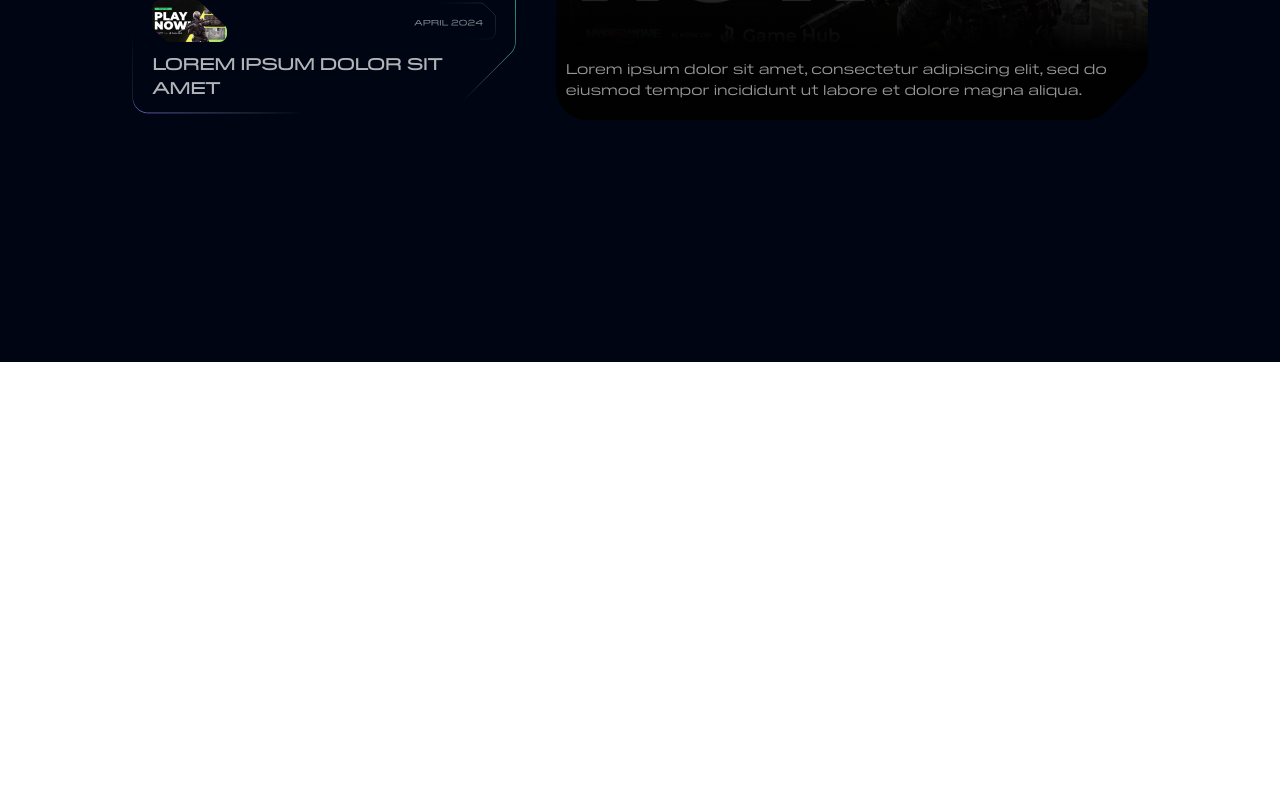
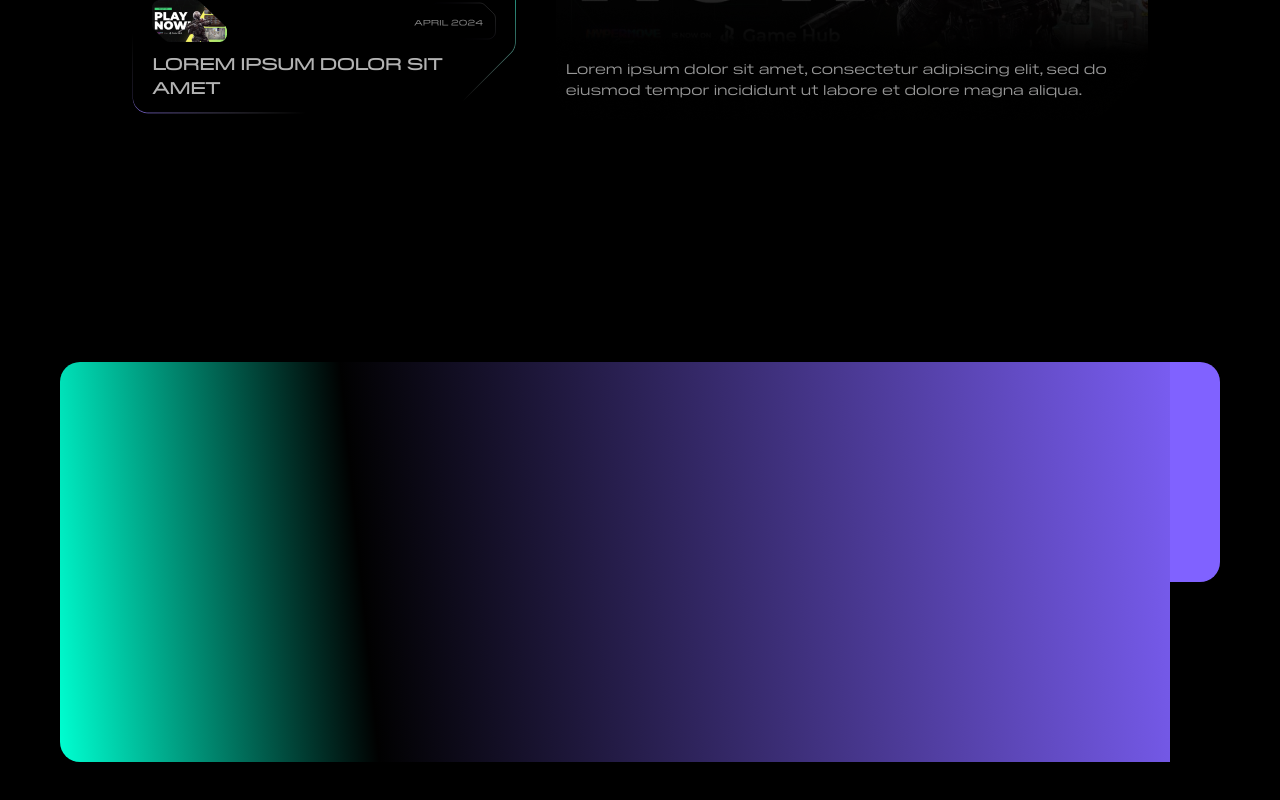
Before and after one commit to Basit46/hypermove, a React (Vite) app: page / in a window 1280 px wide. Shown: the part 3911-4711 px from the top of the page. Before the commit the page ends 4273 px from the top, so only its background shows below. Built offline with nearby package versions, Linux system fonts and the light colour scheme.

Commit message:
Added changes

```diff
--- /dev/null
+++ b/src/components/Footer.jsx
@@ -0,0 +1,16 @@
+import React from "react";
+
+const Footer = () => {
+  return (
+    <div className="bg-black px-[60px] w-full pb-[50px]">
+      <footer className="relative w-full min-h-[400px] rounded-[20px]">
+        <div className="absolute right-0 top-0 h-full w-[50px] flex flex-col bg-[black]">
+          <div className="w-full relative h-[55%] rounded-r-[20px] bg-[#8062ff]"></div>
+          <div className="w-full h-[45%] rounded-tl-[20px] bg-black" />
+        </div>
+      </footer>
+    </div>
+  );
+};
+
+export default Footer;
--- a/src/index.css
+++ b/src/index.css
@@ -121,8 +121,9 @@
 
   body {
     font-family: "PilatExtended-Regular", sans-serif;
-    background: linear-gradient(0deg, #000513, #000513),
-      linear-gradient(180deg, rgba(1, 0, 1, 0) 51.91%, #010001 69.15%);
+    /* background: linear-gradient(0deg, #000513, #000513),
+      linear-gradient(180deg, rgba(1, 0, 1, 0) 51.91%, #010001 69.15%); */
+    background: black;
   }
 
   .text-gradient {
@@ -627,4 +628,12 @@
       210.873px 129px
     );
   }
+  footer {
+    background: linear-gradient(
+      84.36deg,
+      #00ffd1 -0.01%,
+      #010101 26.63%,
+      #8062ff 100%
+    );
+  }
 }
--- a/src/pages/Home.jsx
+++ b/src/pages/Home.jsx
@@ -7,6 +7,7 @@ import Token from "../components/Token";
 import Ecosystem from "../components/Ecosystem";
 import line2 from "../assets/token-line2.png";
 import Blog from "../components/Blog";
+import Footer from "../components/Footer";
 
 const Home = () => {
   return (
@@ -24,6 +25,7 @@ const Home = () => {
       />
       <Ecosystem />
       <Blog />
+      <Footer />
     </div>
   );
 };
```
